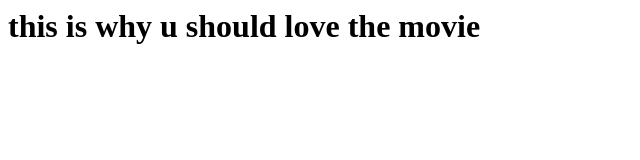
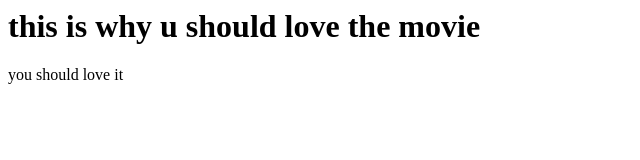
Before and after one commit to DKorir/training-project, a plain HTML site: page index.html in a window 1280 px wide. Shown: the whole page, without its empty margins (0-640 px from the left). Drawn offline with Linux system fonts and the light colour scheme.

Commit message:
p tag add index.html

```diff
--- a/index.html
+++ b/index.html
@@ -1 +1,2 @@
 <h1>this is why u should love the movie</h1>
+<p>you should love it</p>
```
